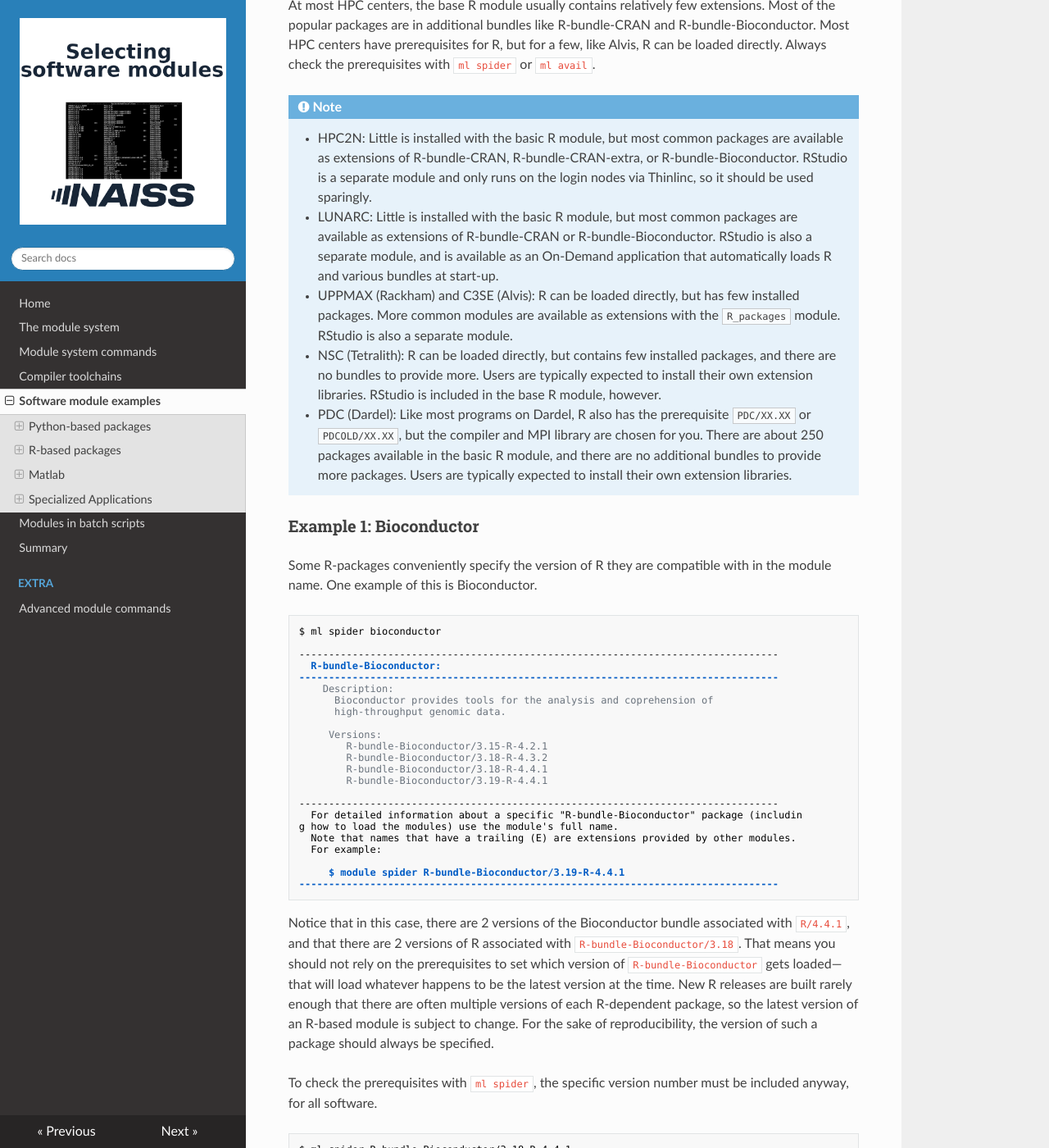
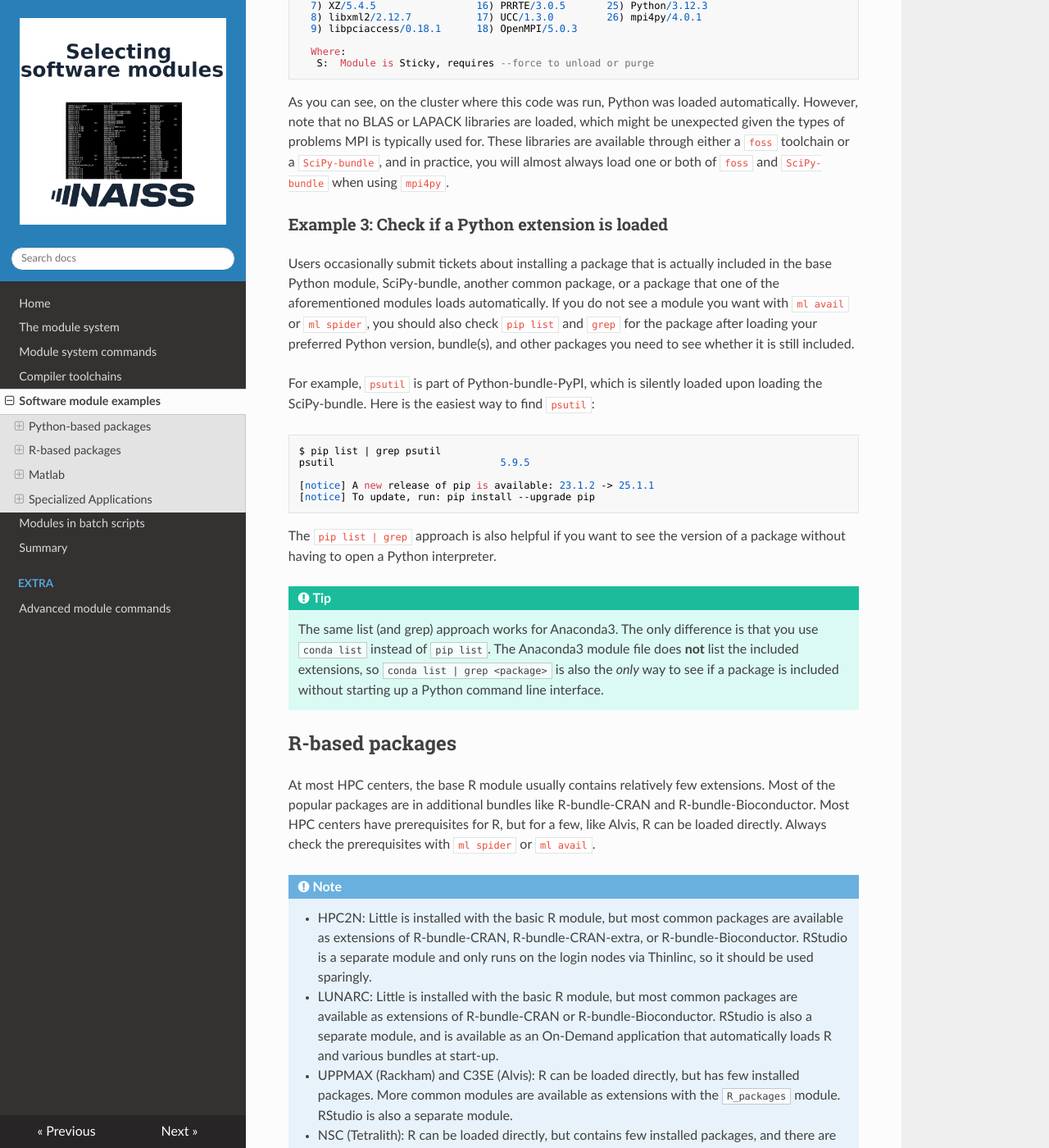
Before and after one commit to hpc2n/selecting-modules, an MkDocs documentation site: the page built from docs/programs.md, in a window 1280 px wide and 1400 px high, scrolled down 6547 px. Shown: the whole window at 82% size. Built offline with MkDocs 1.6.1, drawn with Linux system fonts in a browser that asks for light colours; nearby versions of some CDN libraries; some of the changed text lies outside the part shown.

Commit message:
Update programs.md
added example and tip box for searching within modules for extensions, moved warning about Matlab

````diff
--- a/docs/programs.md
+++ b/docs/programs.md
@@ -16,9 +16,15 @@
 
 !!! important
 
-    It is common for both R and Python packages to include many so-called extensions (dependent packages that are usually called modules when not dealing with LMOD modules at the same time) that are installed but cannot be founfd with `ml spider` or `ml avail`. In these cases, if you have loaded at least the prerequisites of the standalone package that the extension works with, you can use `ml show <package>` on the standalone package to view the Lua module file, which often has a section on included extensions near the top.
+    It is common for both R and Python packages to include many so-called extensions (dependent packages that are usually called modules when not dealing with LMOD modules at the same time) that are installed but cannot be found with `ml spider` or `ml avail`. In these cases, if you have loaded at least the prerequisites of the standalone package that the extension works with, you can use `ml show <package>` on the standalone package to view the Lua module file, which often has a section on included extensions near the top.
 
     For example, several of the most commonly used Python packages are included with SciPy in `SciPy-bundle`, such as NumPy, Pandas, and NumExpr. If you have at least loaded a GCC version, you can use `ml show SciPy-bundle` to view all of the included extensions (Python modules) in the compatible SciPy-bundle.
+
+!!! tip
+
+    It is tempting to try to pipe `ml show <package>` to `grep` to search for a package when the list of extensions is extremely long (as in R bundles). Unfortunately, grep does not work directly on module commands. Usually, it's still easy enough to search by eye since the list is in alphabetical order, but it is not foolproof.
+
+    What you can do instead, if you have loaded the module's prerequisites, is use `ml show` to get the module file's full path (the first line of alphanumeric text in the output), and then use `less /sw/path/to/module.lua | grep <extension>`. If the extension is present, the full contents of the lua module file will be printed with the extension highlighted. Otherwise, there will be no output.
 
 
 ## Python-based packages
@@ -284,6 +290,26 @@
 
 As you can see, on the cluster where this code was run, Python was loaded automatically. However, note that no BLAS or LAPACK libraries are loaded, which might be unexpected given the types of problems MPI is typically used for. These libraries are available through either a `foss` toolchain or a `SciPy-bundle`, and in practice, you will almost always load one or both of `foss` and `SciPy-bundle` when using `mpi4py`.
 
+### Example 3: Check if a Python extension is loaded
+
+Users occasionally submit tickets about installing a package that is actually included in the base Python module, SciPy-bundle, another common package, or a package that one of the aforementioned modules loads automatically. If you do not see a module you want with `ml avail` or `ml spider`, you should also check `pip list` and `grep` for the package after loading your preferred Python version, bundle(s), and other packages you need to see whether it is still included.
+
+For example, `psutil` is part of Python-bundle-PyPI, which is silently loaded upon loading the SciPy-bundle. Here is the easiest way to find `psutil`:
+
+```bash
+$ pip list | grep psutil
+psutil                            5.9.5
+
+[notice] A new release of pip is available: 23.1.2 -> 25.1.1
+[notice] To update, run: pip install --upgrade pip
+```
+
+The `pip list | grep` approach is also helpful if you want to see the version of a package without having to open a Python interpreter.
+
+!!! tip
+
+    The same list (and grep) approach works for Anaconda3. The only difference is that you use `conda list` instead of `pip list`. The Anaconda3 module file does **not** list the included extensions, so `conda list | grep <package>` is also the *only* way to see if a package is included without starting up a Python command line interface.
+
 ## R-based packages
 
 At most HPC centers, the base R module usually contains relatively few extensions. Most of the popular packages are in additional bundles like R-bundle-CRAN and R-bundle-Bioconductor. Most HPC centers have prerequisites for R, but for a few, like Alvis, R can be loaded directly. Always check the prerequisites with `ml spider` or `ml avail`.
@@ -295,7 +321,6 @@
     - UPPMAX (Rackham) and C3SE (Alvis): R can be loaded directly, but has few installed packages. More common modules are available as extensions with the `R_packages` module. RStudio is also a separate module.
     - NSC (Tetralith): R can be loaded directly, but contains few installed packages, and there are no bundles to provide more. Users are typically expected to install their own extension libraries. RStudio is included in the base R module, however.
     - PDC (Dardel): Like most programs on Dardel, R also has the prerequisite `PDC/XX.XX` or `PDCOLD/XX.XX`, but the compiler and MPI library are chosen for you. There are about 250 packages available in the basic R module, and there are no additional bundles to provide more packages. Users are typically expected to install their own extension libraries.
-
 
 ### Example 1: Bioconductor
 Some R-packages conveniently specify the version of R they are compatible with in the module name. One example of this is Bioconductor.
@@ -390,7 +415,12 @@
 $ module spider matlab/<version>
 ```
 
-regardless of the facility. All of the Add-Ons and Toolboxes should be available through the Matlab GUI. In general, the GUI should only be run via either Desktop On Demand or after booking interactive allocations on compute nodes with `salloc` or `interactive`.
+regardless of the facility. **All of the Add-Ons and Toolboxes should be available through the Matlab GUI.**
+
+!!! important
+
+    The Matlab GUI is prone to hogging resources if not launched carefully, which makes it risky to run on a login node. In general, the GUI should only be run via either Desktop On Demand or after booking interactive allocations on compute nodes with `salloc` or `interactive`. For more particulars on *running* Matlab, see the [relevant page of the R, Matlab, and Julia for HPC course materials](https://uppmax.github.io/R-matlab-julia-HPC/matlab/load_runMatlab.html).
+
 
 ### Example: Matlab on Tetralith (NSC)
 
````
Also changed, not shown: other parts of docs/programs.md (+0 -2 lines).
